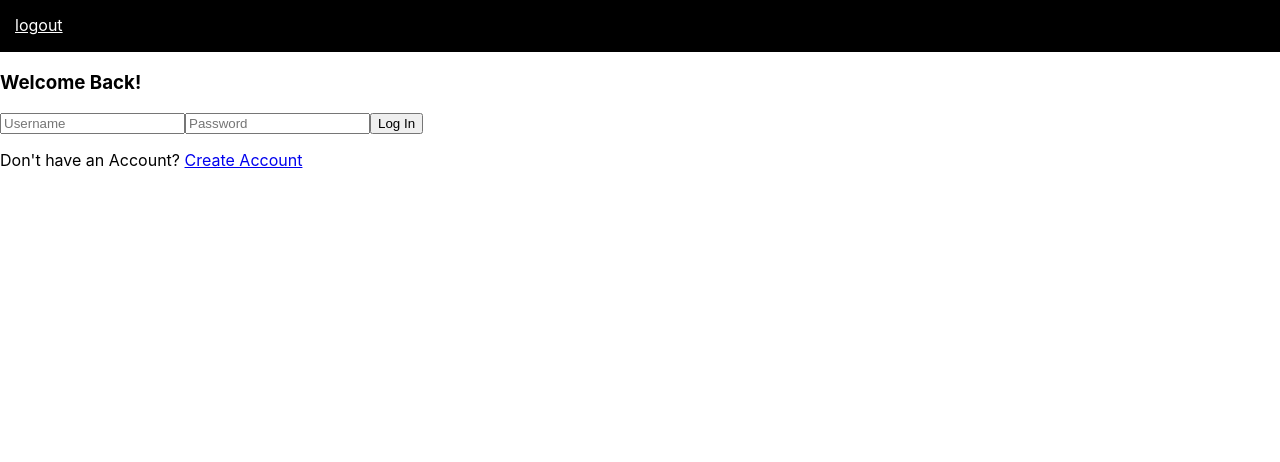
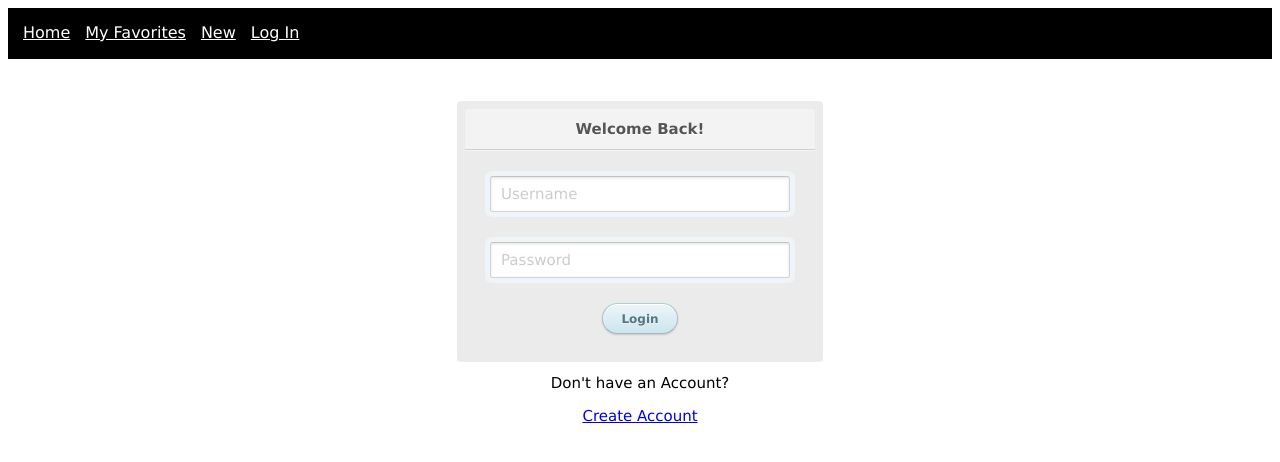
Before and after one commit to soroosh-gb/playlist-front-end, a React (Create React App) app in the folder playlist-frontend/: page /login in a window 1280 px wide. Shown: the top 462 px of the page. Built offline with nearby package versions, Linux system fonts and the light colour scheme.

Commit message:
tracks render on the home page

```diff
--- a/playlist-frontend/package.json
+++ b/playlist-frontend/package.json
@@ -10,6 +10,7 @@
     "react-dom": "^17.0.1",
     "react-router-dom": "^5.2.0",
     "react-scripts": "4.0.0",
+    "styled-components": "^5.2.1",
     "web-vitals": "^0.2.4"
   },
   "scripts": {
--- a/playlist-frontend/src/App.js
+++ b/playlist-frontend/src/App.js
@@ -9,6 +9,7 @@ import NavBar from './Components/NavBar';
 import Playlists from './Components/Playlists'
 import Home from './Components/Home'
 
+
 class App extends React.Component {
   state = {
     user: null,
@@ -19,24 +20,36 @@ class App extends React.Component {
     const token = localStorage.getItem("token")
     if (token) {
       console.log('got token')
-      const options = {
+
+    fetch("http://localhost:3000/api/v1/home", {
         method: "GET",
-        headers: {
-          Authorization: `Bearer ${token}`
-        }
-      }
-      fetch("http://localhost:3000/api/v1/home", options)
+        headers: { Authorization: `Bearer ${token}` },
+    } )
       .then(resp => resp.json())
       .then(data => this.setState({user: data.user}))
 
-      // fetch("http://localhost:3000/api/v1/tracks/all")
+    // if (token) {
+    //   console.log('got token')
+    //   const options = {
+    //     method: "GET",
+    //     headers: {
+    //       Authorization: `Bearer ${token}`
+    //     },
+    //   }
+      // fetch("http://localhost:3000/api/v1/home", options)
       // .then(resp => resp.json())
-      // .then((data) => {
-      // // console.log(data)
-      //   this.setState({
-      //   api: data
-      //   })
-      // })
+      // .then(data => this.setState({user: data.user}))
+      // .then(data => console.log(data))
+      // .catch(console.log)
+
+      fetch("http://localhost:3000/api/v1/tracks/all")
+      .then(resp => resp.json())
+      .then((data) => {
+      // console.log(data)
+        this.setState({
+        api: data
+        })
+      })
     }
     else {
       console.log('no token')
@@ -57,7 +70,7 @@ class App extends React.Component {
     .then(resp => resp.json())
     .then(data => {
       localStorage.setItem("token", data.jwt)
-      this.setState({ user: data.user }, () => this.props.history.push("/"))
+      this.setState({ user: data.user }, () => this.props.history.push("/home"))
     })
     .catch(console.log)
   }
@@ -81,25 +94,27 @@ class App extends React.Component {
     .then(res => res.json())
     .then(data => {
       localStorage.setItem("token", data.jwt)
-      this.setState({user: data.user}, () => this.props.history.push("/"))
+      this.setState({user: data.user}, () => this.props.history.push("/home"))
     })
 
   }
 
   render() {
-    console.log(this.state.user)
-    console.log(this.state.api)
+    // console.log(this.state.user)
+    // console.log(this.state.api)
     return (
       <div className="app">
-        <NavBar user={this.state.user}/>
+        <NavBar user={this.state.user} clickHandler={this.logoutHandler}/>
         <Switch>
             <Route path="/login" render={routerProps => <LoginContainer {...routerProps} loginHandler={this.loginHandler} signupHandler={this.signupHandler} user={this.state.user} />} />
-            <Route exact path="/home" render={routerProps =>
-              this.state.user ?
-              (<Home {...routerProps} user={this.state.user} tracks={this.state.api}/>)
-              :
-              null
-            } />
+            {/* <Route exact path="/home" render={routerProps =>
+            //   this.state.user ?
+            //   (<Home {...routerProps} user={this.state.user} tracks={this.state.api}/>)
+            //   :
+            //   null
+            // } /> */}
+            <Route exact path="/home" render={() => <Home tracks={this.state.api}/>} />
+            <Route exact path="/new" render={() => <New tracks={this.state.api}/>} />
             <Route exact path="/playlists" component={Playlists} />
             <Route exact path="/logout" component={Logout} />
         </Switch>
--- a/playlist-frontend/src/Components/Home.js
+++ b/playlist-frontend/src/Components/Home.js
@@ -4,7 +4,7 @@ import Tracks from './Tracks'
 class Home extends React.Component{
 
     renderTracks = () => {
-        this.props.tracks.map((el) => <Tracks key={el.id} track={el}/>)
+        return this.props.tracks.map((el) => <Tracks key={el.id} track={el}/>)
     }
 
     render(){
--- a/playlist-frontend/src/Components/Login.js
+++ b/playlist-frontend/src/Components/Login.js
@@ -1,5 +1,6 @@
 import React from 'react'
 import { Redirect } from 'react-router-dom'
+import "../Style/LoginForm.css"
 
 class Login extends React.Component {
     state = {
@@ -27,13 +28,20 @@ class Login extends React.Component {
     render() {
         return (
             !this.props.user ?
+            <div class="container">
+            <div class="login">
+             <h1>Welcome Back!</h1>
            <form onSubmit={this.submitHandler} className="login-form">
-                <h3>Welcome Back!</h3>
-                <input type="text" name="username" placeholder="Username" value={this.state.username} onChange={this.changeHandler}></input>
-                <input type="password" name="password" placeholder="Password" value={this.state.password} onChange={this.changeHandler}></input>
-                <button type="submit">Log In</button>
-                <p>Don't have an Account? <a onClick={this.clickHandler} href="/login/create">Create Account</a></p>
+               <p><input type="text" name="username" placeholder="Username" value={this.state.username} onChange={this.changeHandler}></input></p>
+               <p><input type="password" name="password" placeholder="Password" value={this.state.password} onChange={this.changeHandler}></input></p>
+               <p class="submit"><input type="submit" name="login" value="Login"></input></p>
            </form>
+           </div>
+           <div class="no-account">
+                <p>Don't have an Account? </p> <a onClick={this.clickHandler} href="/login/create">Create Account</a>
+            </div>
+           </div>
+
            :
            <Redirect to="/home" />
         )
--- a/playlist-frontend/src/Components/NavBar.js
+++ b/playlist-frontend/src/Components/NavBar.js
@@ -4,12 +4,13 @@ import { NavLink } from 'react-router-dom';
 class NavBar extends React.Component {
 
     render() {
+      console.log(this.props.user)
         return (
-            this.props.user ?
+            // this.props.user ?
             <div style={{ backgroundColor: 'black', borderBottom: '2px solid black', paddingTop: '15px', paddingLeft: '15px', paddingBottom: '15px', marginBottom: '12px' }}>
               <NavLink
                 style={{ marginRight: '15px', color: 'white' }}
-                to="/"
+                to="/home"
               >
                 Home
               </NavLink>
@@ -17,24 +18,55 @@ class NavBar extends React.Component {
                 style={{ marginRight: '15px', color: 'white' }}
                 to="/playlists"
               >
-                playlists
+                My Favorites
               </NavLink>
 
               <NavLink
                 style={{ marginRight: '15px', color: 'white' }}
-                to="/logout"
+                to="/new"
               >
-                logout
+                New
               </NavLink>
-            </div>
+
+              {this.props.user ?
+              <NavLink
+              style={{ marginRight: '15px', color: 'white' }}
+              to="/new"
+            >
+              New
+            </NavLink>
+            &&
+              <h4 onClick={this.props.clickHandler} style={{ marginRight: '15px', color: 'white' }}
+             >
+             Log Out
+             </h4>
+
               :
-          <div style={{ backgroundColor: 'black', borderBottom: '2px solid black', paddingTop: '15px', paddingLeft: '15px', paddingBottom: '15px', marginBottom: '12px' }}>
+                <NavLink
+                 style={{ marginRight: '15px', color: 'white' }}
+                  to="/login"
+                >
+                Log In
+                </NavLink>
+            }
+
+              {/* {this.props.user ?
               <NavLink
               style={{ marginRight: '15px', color: 'white' }}
                to="/logout"
              >
-                logout
+             Log Out
              </NavLink>
+
+              :
+                <NavLink
+                 style={{ marginRight: '15px', color: 'white' }}
+                  to="/login"
+                >
+                Log In
+                </NavLink>
+            } */}
+
               </div>
           );
     }
--- a/playlist-frontend/src/Components/Signup.js
+++ b/playlist-frontend/src/Components/Signup.js
@@ -1,5 +1,6 @@
 import React from 'react'
 import { Redirect } from 'react-router-dom'
+import "../Style/SignupForm.css"
 
 class Signup extends React.Component {
     state = {
@@ -18,14 +19,33 @@ class Signup extends React.Component {
         this.props.signupHandler(this.state)
     }
 
+    // render() {
+    //     return (
+
+    //        <form onSubmit={this.submitHandler}>
+    //            <label>Create a username: <input name="username" type="text" placeholder="username" value={this.state.username} onChange={this.changeHandler}></input></label>
+    //            <label>create a password: <input name="password" type="text" placeholder="password" value={this.state.password} onChange={this.changeHandler}></input></label>
+    //            <button type="submit">Create an Account</button>
+    //        </form>
+    //        :
+    //        <Redirect to="/home" />
+    //     )
+    // }
+
     render() {
         return (
             !this.props.user ?
-           <form onSubmit={this.submitHandler}>
-               <label>Username: <input name="username" type="text" placeholder="username" value={this.state.username} onChange={this.changeHandler}></input></label><br/>
-               <label>password: <input name="password" type="text" placeholder="password" value={this.state.password} onChange={this.changeHandler}></input></label><br/>
-               <button type="submit">Create an Account</button>
+            <div class="container">
+            <div class="signup">
+             <h1>Make a new Account!</h1>
+           <form onSubmit={this.submitHandler} className="login-form">
+           <label>Create a username: <input name="username" type="text" placeholder="username" value={this.state.username} onChange={this.changeHandler}></input></label>
+               <label>create a password: <input name="password" type="text" placeholder="password" value={this.state.password} onChange={this.changeHandler}></input></label>
+               <p class="submit"><input type="submit" name="signup" value="Signup"></input></p>
            </form>
+           </div>
+           </div>
+
            :
            <Redirect to="/home" />
         )
--- a/playlist-frontend/src/Containers/LoginContainer.js
+++ b/playlist-frontend/src/Containers/LoginContainer.js
@@ -2,7 +2,7 @@ import React from 'react'
 import Login from '../Components/Login'
 import Signup from '../Components/Signup'
 import {Route, Switch, withRouter} from 'react-router-dom'
-import LoginStyle from '../Style/LoginStyle.css'
+
 
 class LoginContainer extends React.Component {
     render() {
--- /dev/null
+++ b/playlist-frontend/src/Style/LoginForm.css
@@ -0,0 +1,140 @@
+body {
+    font-family: 'Lucida Grande', Helvetica, sans-serif;
+    font: 15px;
+
+    /* color: #404040;
+  background: #0ca3d2; */
+}
+
+.container {
+    margin: 50px auto;
+    width: 640px;
+}
+
+.login:before {
+    content: '';
+    position: absolute;
+    top: -8px;
+    right: -8px;
+    bottom: -8px;
+    left: -8px;
+    z-index: -1;
+    background: rgba(0, 0, 0, 0.08);
+    border-radius: 4px;
+  }
+
+.login h1 {
+    margin: -20px -20px 21px;
+    line-height: 40px;
+    font-size: 15px;
+    font-weight: bold;
+    color: #555;
+    text-align: center;
+    text-shadow: 0 1px white;
+    background: #f3f3f3;
+    border-bottom: 1px solid #cfcfcf;
+    border-radius: 3px 3px 0 0;
+    background-image: -webkit-linear-gradient(top, whiteffd, #eef2f5);
+    background-image: -moz-linear-gradient(top, whiteffd, #eef2f5);
+    background-image: -o-linear-gradient(top, whiteffd, #eef2f5);
+    background-image: linear-gradient(to bottom, whiteffd, #eef2f5);
+    -webkit-box-shadow: 0 1px whitesmoke;
+    box-shadow: 0 1px whitesmoke;
+  }
+
+.login {
+    position: relative;
+    margin: 0 auto;
+    padding: 20px 20px 20px;
+    width: 310px;
+}
+
+.login p.submit {
+    text-align: center;
+}
+.login p {
+    margin: 20px 0 0;
+  }
+
+  .login p:first-child {
+    margin-top: 0;
+  }
+
+  .login input[type=text], .login input[type=password] {
+    width: 278px;
+  }
+
+.no-account {
+    margin: 20px 0;
+    font-size: 15px;
+    /* color: white; */
+    text-align: center;
+    /* text-shadow: 0 1px #2a85a1; */
+}
+.no-account a:hover {
+    text-decoration: underline;
+}
+:-moz-placeholder {
+    color: #c9c9c9 !important;
+    font-size: 15px;
+}
+::-webkit-input-placeholder {
+    color: #ccc;
+    font-size: 15px;
+}
+
+input {
+    font-family: 'Lucida Grande', Helvetica, sans-serif;
+    font-size: 14px;
+  }
+
+input[type=text], input[type=password] {
+    margin: 5px;
+    padding: 0 10px;
+    width: 200px;
+    height: 34px;
+    color: #404040;
+    background: white;
+    border: 1px solid;
+    border-color: #c4c4c4 #d1d1d1 #d4d4d4;
+    border-radius: 2px;
+    outline: 5px solid #eff4f7;
+    -moz-outline-radius: 3px;
+    -webkit-box-shadow: inset 0 1px 3px rgba(0, 0, 0, 0.12);
+    box-shadow: inset 0 1px 3px rgba(0, 0, 0, 0.12);
+  }
+  input[type=text]:focus, input[type=password]:focus {
+    border-color: #7dc9e2;
+    outline-color: #dceefc;
+    outline-offset: 0;
+  }
+
+  input[type=submit] {
+    padding: 0 18px;
+    height: 29px;
+    font-size: 12px;
+    font-weight: bold;
+    color: #527881;
+    text-shadow: 0 1px #e3f1f1;
+    background: #cde5ef;
+    border: 1px solid;
+    border-color: #b4ccce #b3c0c8 #9eb9c2;
+    border-radius: 16px;
+    outline: 0;
+    -webkit-box-sizing: content-box;
+    -moz-box-sizing: content-box;
+    box-sizing: content-box;
+    background-image: -webkit-linear-gradient(top, #edf5f8, #cde5ef);
+    background-image: -moz-linear-gradient(top, #edf5f8, #cde5ef);
+    background-image: -o-linear-gradient(top, #edf5f8, #cde5ef);
+    background-image: linear-gradient(to bottom, #edf5f8, #cde5ef);
+    -webkit-box-shadow: inset 0 1px white, 0 1px 2px rgba(0, 0, 0, 0.15);
+    box-shadow: inset 0 1px white, 0 1px 2px rgba(0, 0, 0, 0.15);
+  }
+
+  input[type=submit]:active {
+    background: #cde5ef;
+    border-color: #9eb9c2 #b3c0c8 #b4ccce;
+    -webkit-box-shadow: inset 0 0 3px rgba(0, 0, 0, 0.2);
+    box-shadow: inset 0 0 3px rgba(0, 0, 0, 0.2);
+  }
--- /dev/null
+++ b/playlist-frontend/src/Style/SignupForm.css
@@ -0,0 +1,130 @@
+body {
+    font-family: 'Lucida Grande', Helvetica, sans-serif;
+    font: 15px;
+
+    /* color: #404040;
+  background: #0ca3d2; */
+}
+
+.container {
+    margin: 50px auto;
+    width: 640px;
+}
+
+.signup:before {
+    content: '';
+    position: absolute;
+    top: -8px;
+    right: -8px;
+    bottom: -8px;
+    left: -8px;
+    z-index: -1;
+    background: rgba(0, 0, 0, 0.08);
+    border-radius: 4px;
+  }
+
+  .signup h1 {
+    margin: -20px -20px 21px;
+    line-height: 40px;
+    font-size: 15px;
+    font-weight: bold;
+    color: #555;
+    text-align: center;
+    text-shadow: 0 1px white;
+    background: #f3f3f3;
+    border-bottom: 1px solid #cfcfcf;
+    border-radius: 3px 3px 0 0;
+    background-image: -webkit-linear-gradient(top, whiteffd, #eef2f5);
+    background-image: -moz-linear-gradient(top, whiteffd, #eef2f5);
+    background-image: -o-linear-gradient(top, whiteffd, #eef2f5);
+    background-image: linear-gradient(to bottom, whiteffd, #eef2f5);
+    -webkit-box-shadow: 0 1px whitesmoke;
+    box-shadow: 0 1px whitesmoke;
+  }
+
+  .signup {
+    position: relative;
+    margin: 0 auto;
+    padding: 20px 20px 20px;
+    width: 310px;
+}
+
+.signup p.submit {
+    text-align: center;
+}
+.signup p {
+    margin: 20px 0 0;
+  }
+
+  .signup p:first-child {
+    margin-top: 0;
+  }
+
+  .signup input[type=text], .signup input[type=password] {
+    width: 278px;
+  }
+
+  :-moz-placeholder {
+    color: #c9c9c9 !important;
+    font-size: 15px;
+}
+::-webkit-input-placeholder {
+    color: #ccc;
+    font-size: 15px;
+}
+
+input {
+    font-family: 'Lucida Grande', Helvetica, sans-serif;
+    font-size: 14px;
+  }
+
+input[type=text], input[type=password] {
+    margin: 5px;
+    padding: 0 10px;
+    width: 200px;
+    height: 34px;
+    color: #404040;
+    background: white;
+    border: 1px solid;
+    border-color: #c4c4c4 #d1d1d1 #d4d4d4;
+    border-radius: 2px;
+    outline: 5px solid #eff4f7;
+    -moz-outline-radius: 3px;
+    -webkit-box-shadow: inset 0 1px 3px rgba(0, 0, 0, 0.12);
+    box-shadow: inset 0 1px 3px rgba(0, 0, 0, 0.12);
+  }
+  input[type=text]:focus, input[type=password]:focus {
+    border-color: #7dc9e2;
+    outline-color: #dceefc;
+    outline-offset: 0;
+  }
+
+  input[type=submit] {
+    padding: 0 18px;
+    height: 29px;
+    font-size: 12px;
+    font-weight: bold;
+    color: #527881;
+    text-shadow: 0 1px #e3f1f1;
+    background: #cde5ef;
+    border: 1px solid;
+    border-color: #b4ccce #b3c0c8 #9eb9c2;
+    border-radius: 16px;
+    outline: 0;
+    -webkit-box-sizing: content-box;
+    -moz-box-sizing: content-box;
+    box-sizing: content-box;
+    background-image: -webkit-linear-gradient(top, #edf5f8, #cde5ef);
+    background-image: -moz-linear-gradient(top, #edf5f8, #cde5ef);
+    background-image: -o-linear-gradient(top, #edf5f8, #cde5ef);
+    background-image: linear-gradient(to bottom, #edf5f8, #cde5ef);
+    -webkit-box-shadow: inset 0 1px white, 0 1px 2px rgba(0, 0, 0, 0.15);
+    box-shadow: inset 0 1px white, 0 1px 2px rgba(0, 0, 0, 0.15);
+  }
+
+  input[type=submit]:active {
+    background: #cde5ef;
+    border-color: #9eb9c2 #b3c0c8 #b4ccce;
+    -webkit-box-shadow: inset 0 0 3px rgba(0, 0, 0, 0.2);
+    box-shadow: inset 0 0 3px rgba(0, 0, 0, 0.2);
+  }
--- a/playlist-frontend/src/index.css
+++ b/playlist-frontend/src/index.css
@@ -1,4 +1,4 @@
-body {
+/* body {
   margin: 0;
   font-family: -apple-system, BlinkMacSystemFont, 'Segoe UI', 'Roboto', 'Oxygen',
     'Ubuntu', 'Cantarell', 'Fira Sans', 'Droid Sans', 'Helvetica Neue',
@@ -10,4 +10,4 @@ body {
 code {
   font-family: source-code-pro, Menlo, Monaco, Consolas, 'Courier New',
     monospace;
-}
+} */
```
Also changed, not shown: playlist-frontend/src/Style/LoginStyle.css (deleted), 1 other file (tests, documents, lock files or other folders). Lines whose indentation alone changed are shown as unchanged.
